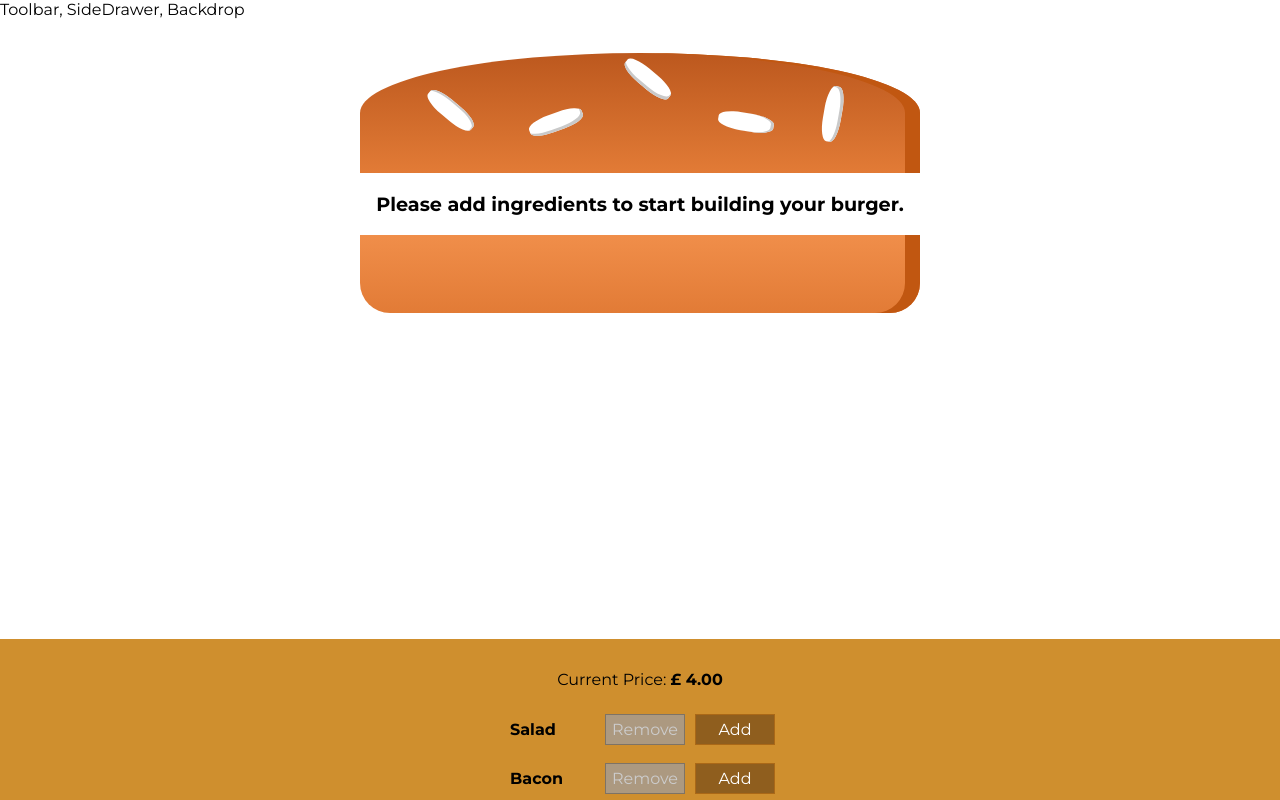
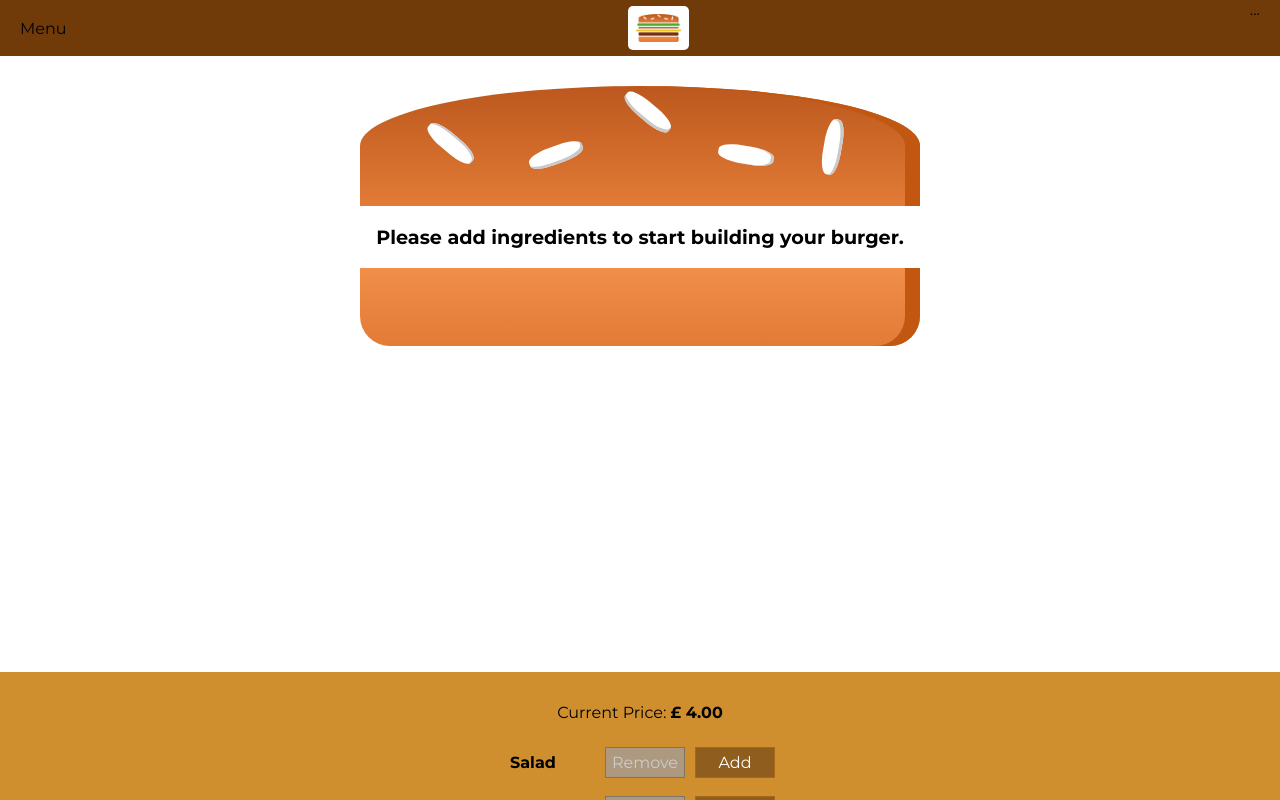
Before and after one commit to JamesRClarke/build-a-burger-react, a React app: page / in a window 1280 px wide. Shown: the top 800 px of the page. Built offline with nearby package versions, Linux system fonts and the light colour scheme.

Commit message:
add navigation and logo

```diff
--- a/src/components/Layout/Layout.css
+++ b/src/components/Layout/Layout.css
@@ -1,3 +1,3 @@
 .content {
-  margin-top: 20px;
+  margin-top: 72px;
 }
--- a/src/components/Layout/Layout.js
+++ b/src/components/Layout/Layout.js
@@ -1,13 +1,13 @@
 import React from 'react';
 
 import Aux from '../../hoc/Aux'
-
+import Toolbar from '../Navigation/Toolbar/Toolbar'
 
 import classes from './Layout.css'
 
 const layout = ( props ) => (
   <Aux>
-    <div>Toolbar, SideDrawer, Backdrop</div>
+    <Toolbar />
     <main className={classes.content}>
       {props.children}
     </main>
--- /dev/null
+++ b/src/components/Logo/Logo.css
@@ -0,0 +1,12 @@
+.Logo {
+  background-color: white;
+  padding: 8px;
+  height:80%;
+  box-sizing: border-box;
+  border-radius: 5px;
+}
+
+.Logo img {
+  height:100%;
+  max-width:100%
+}
--- /dev/null
+++ b/src/components/Logo/Logo.jsx
@@ -0,0 +1,12 @@
+import React from 'react';
+
+import burgerLogo from '../../assets/images/burger-logo.png'
+import classes from './Logo.css'
+
+const logo =  (props) => (
+  <div className={classes.Logo}>
+    <img src={burgerLogo} alt="MyBurger"/>
+    </div>
+)
+
+export default logo;
--- /dev/null
+++ b/src/components/Navigation/Toolbar/Toolbar.css
@@ -0,0 +1,19 @@
+.Toolbar {
+  height: 56px;
+  width:100%;
+  position: fixed;
+  top:0;
+  left:0;
+  background-color: #703b09;
+  display: flex;
+  justify-content: space-between;
+  align-items: center;
+  padding: 0 20px;
+  box-sizing: border-box;
+  z-index: 90;
+}
+
+.Toolbar nav {
+  height: 100%;
+
+}
--- /dev/null
+++ b/src/components/Navigation/Toolbar/Toolbar.jsx
@@ -0,0 +1,17 @@
+import React from 'react';
+
+import Logo from '../../Logo/Logo';
+
+import classes from './Toolbar.css';
+
+const toolbar  = (props) => (
+  <header className={classes.Toolbar}>
+    <div>Menu</div>
+    <Logo/>
+    <nav>
+      ...
+    </nav>
+  </header>
+)
+
+export default toolbar;
```
Also changed, not shown: src/assets/images/burger-logo.png (added).
